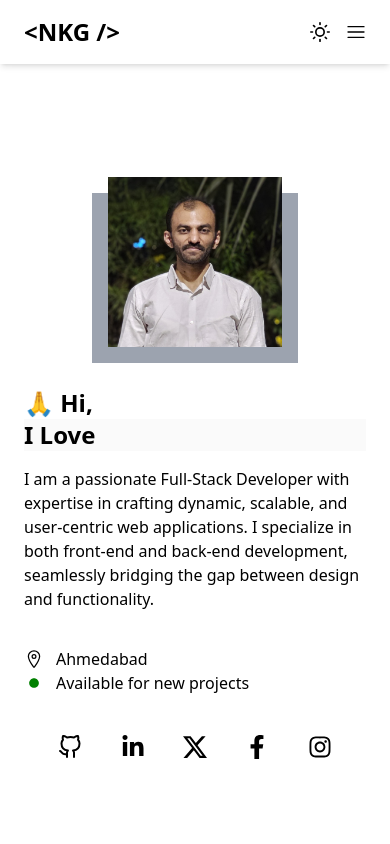
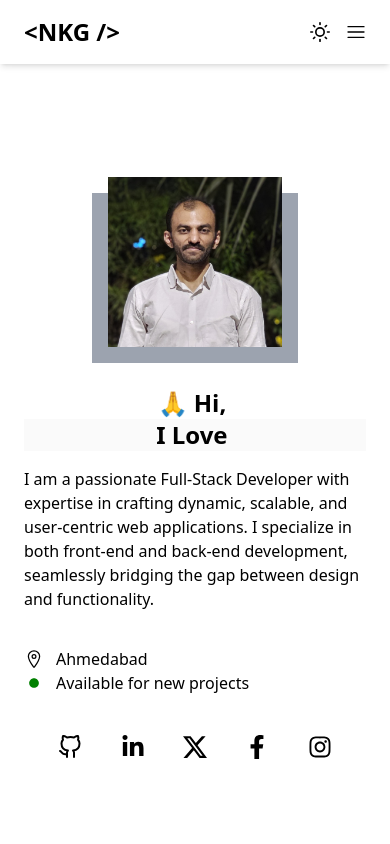
Before and after one commit to nischaygadher15/nkgdevs, a React (Vite) app: page / in a window 390 px wide. Shown: the top 844 px of the page. Built offline with nearby package versions, Linux system fonts and the light colour scheme.

Commit message:
Typed text animation completed..2

```diff
--- a/src/Components/Home.jsx
+++ b/src/Components/Home.jsx
@@ -38,7 +38,9 @@ const Home = () => {
           className="max-w-full flex flex-col lg:flex-row text-2xl sm:text-3xl md:text-4xl font-bold mb-4"
           id="typedAnimation"
         >
-          <span className="text-nowrap">&#128591; Hi,&nbsp;</span>
+          <span className="text-nowrap text-center sm:text-left">
+            &#128591; Hi,&nbsp;
+          </span>
           <ReactTyped
             strings={[
               "I'm Nischay",
@@ -52,7 +54,7 @@ const Home = () => {
           >
             <input
               type="text"
-              className="outline-none max-w-full"
+              className="outline-none max-w-full text-center sm:text-left"
               disabled
               // style={{ maxWidth: "350px" }}
             />
```
